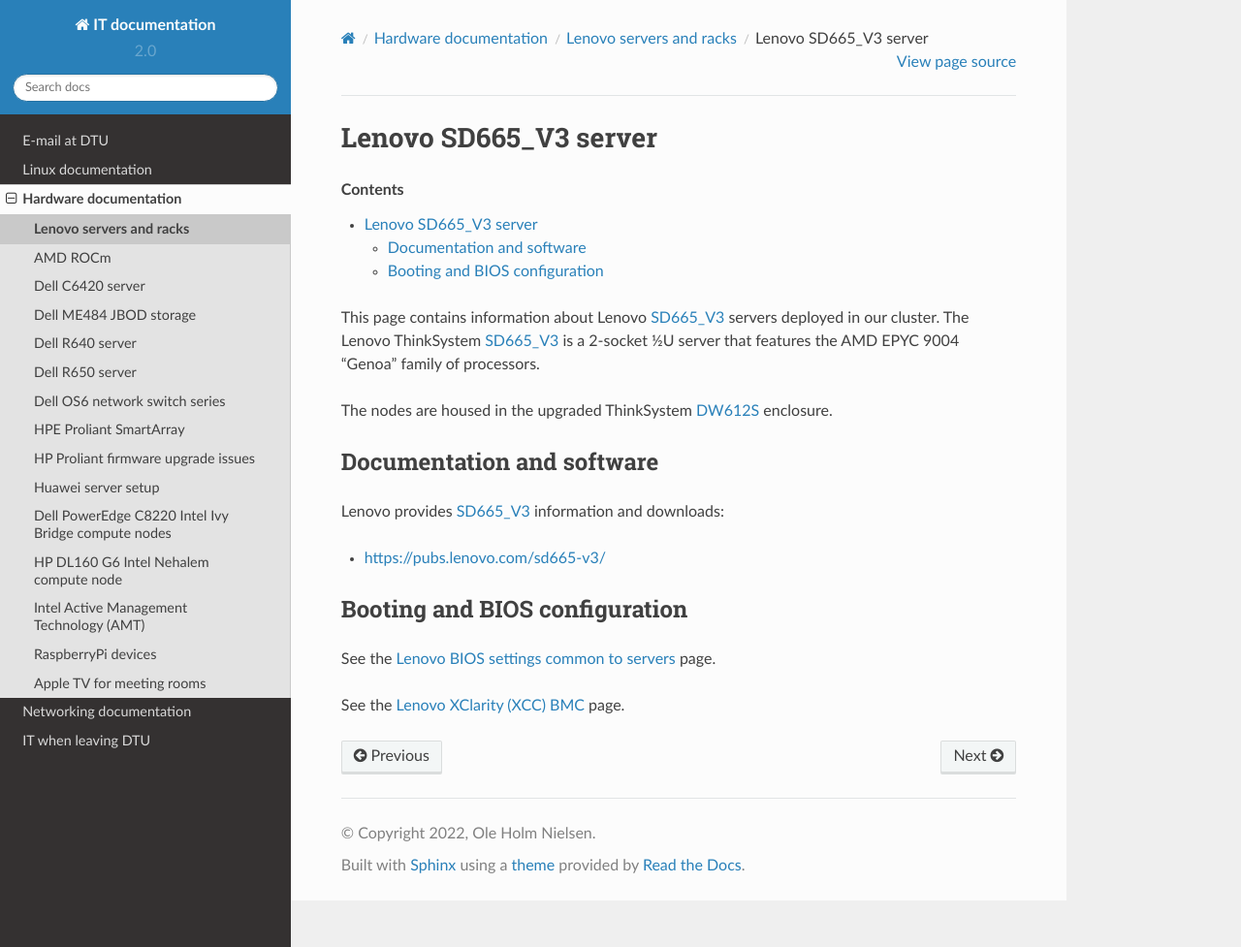
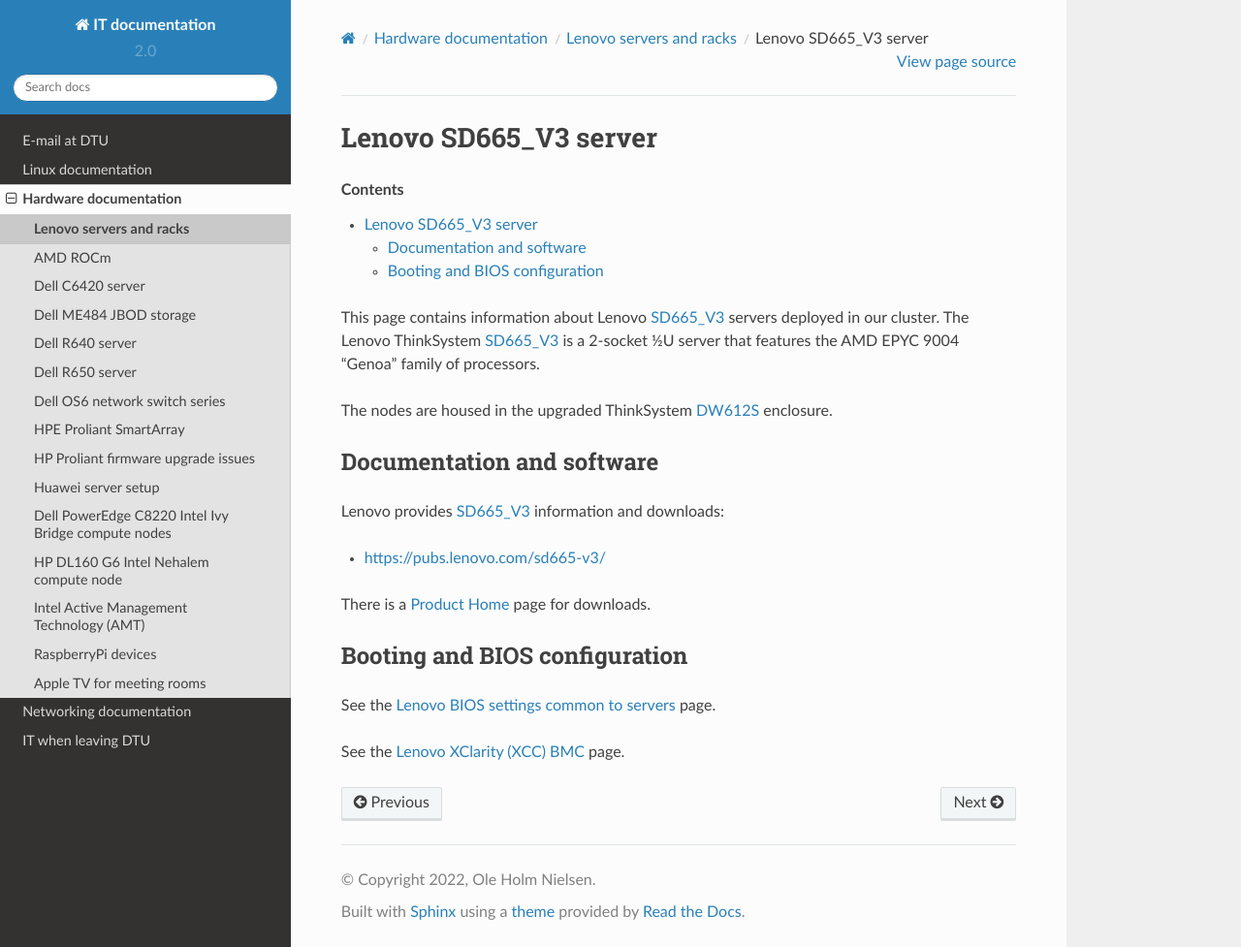
Before and after one commit to OleHolmNielsen/ITwiki, a Sphinx documentation site: the page built from docs/Lenovo_SD665_V3.rst, in a window 1280 px wide and 977 px high. Shown: the whole window at 97% size. Built offline with Sphinx 7.4.7 and the Read the Docs theme 2.0.0, drawn with Linux system fonts in a browser that asks for light colours.

Commit message:
Add download page

```diff
--- a/docs/Lenovo_SD665_V3.rst
+++ b/docs/Lenovo_SD665_V3.rst
@@ -21,6 +21,8 @@
 
 * https://pubs.lenovo.com/sd665-v3/
 
+There is a `Product Home <https://datacentersupport.lenovo.com/us/en/products/servers/thinksystem/sd665-v3/7d9p>`_ page for downloads.
+
 Booting and BIOS configuration
 ==============================
 
```
